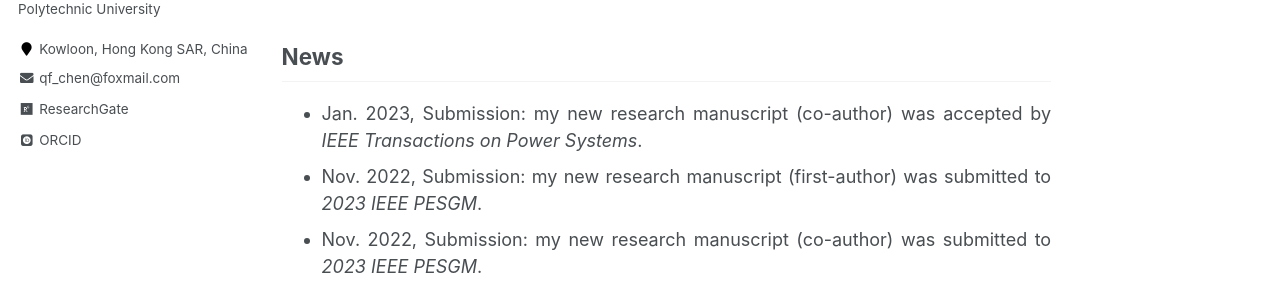
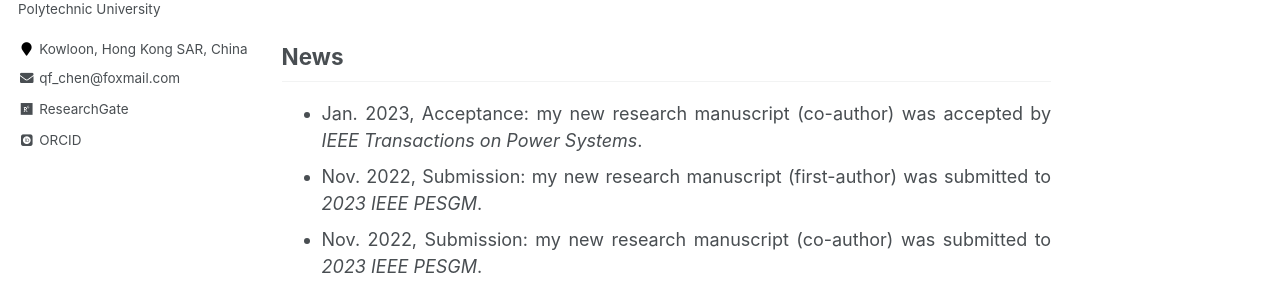
Before and after one commit to ChQf/ChQf.github.io, a Jekyll site: the page built from _pages/about.md, in a window 1280 px wide and 900 px high. Shown: the part 376-669 px from the top of the window. Built offline with Jekyll 4.4.1, drawn with Linux system fonts in a browser that asks for light colours; some web fonts are replaced.

Commit message:
Update about.md

```diff
--- a/_pages/about.md
+++ b/_pages/about.md
@@ -15,7 +15,7 @@ My current research interests include **power system transient stability / small
 
 ## News
 
-* Jan. 2023, Submission: my new research manuscript (co-author) was accepted by *IEEE Transactions on Power Systems*.
+* Jan. 2023, Acceptance: my new research manuscript (co-author) was accepted by *IEEE Transactions on Power Systems*.
 * Nov. 2022, Submission: my new research manuscript (first-author) was submitted to *2023 IEEE PESGM*.
 * Nov. 2022, Submission: my new research manuscript (co-author) was submitted to *2023 IEEE PESGM*.
 * Nov. 2022, Award: I was awarded the Outstanding Master's Thesis of Fujian Province, China.
```
